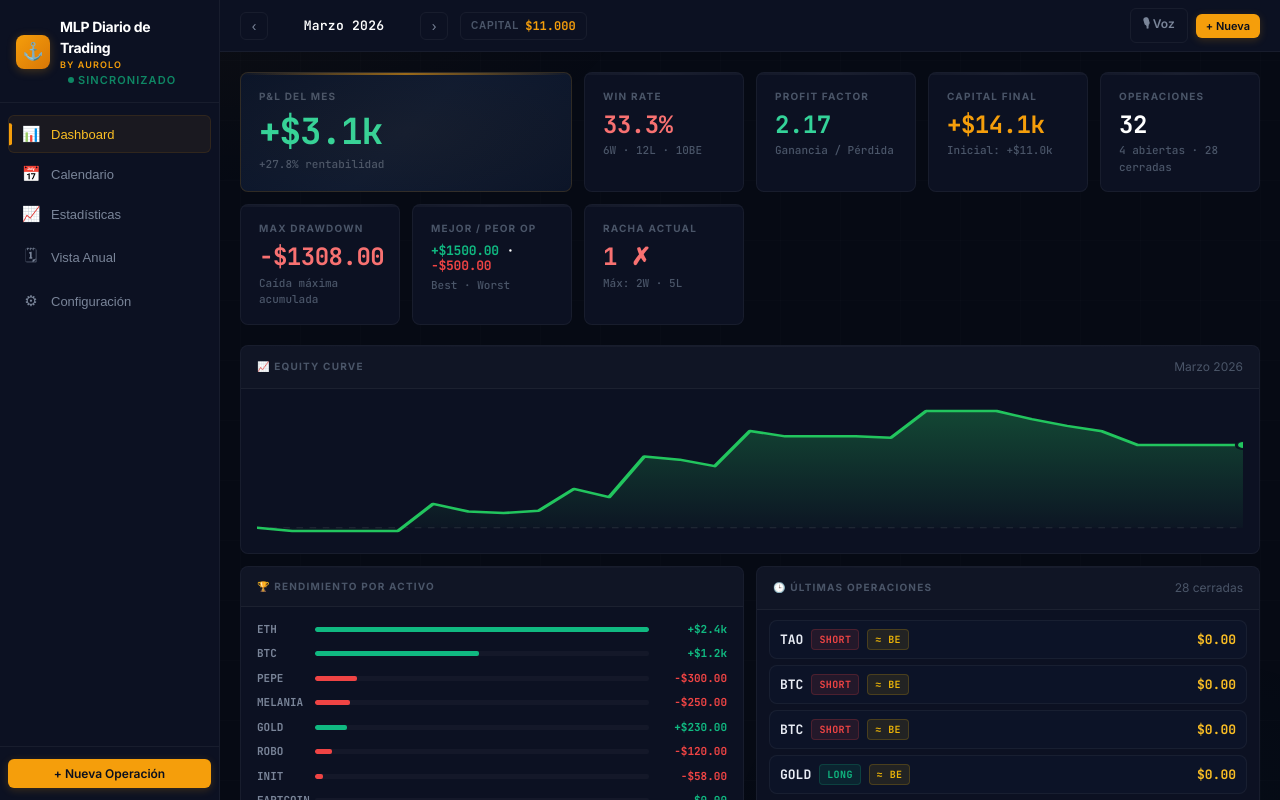
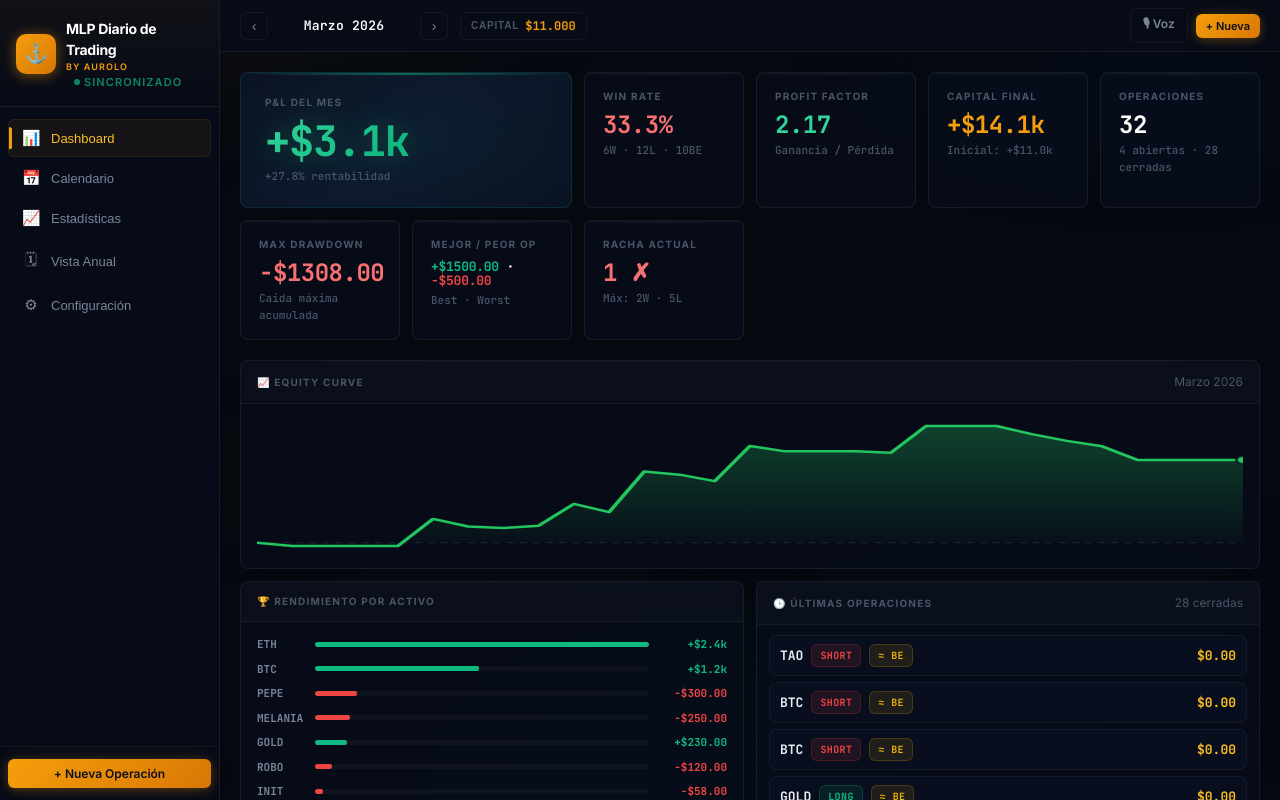
Before and after one commit to christianaurolomlp/cryptojournal, a React (Vite) app: page / in a window 1280 px wide. Shown: the top 800 px of the page. Built offline with nearby package versions, Linux system fonts and the light colour scheme; no server answers.

Commit message:
design: rediseño premium — glassmorphism, glow, hero upgrade

```diff
--- a/src/styles.css
+++ b/src/styles.css
@@ -3,16 +3,21 @@
 
 :root {
   /* ── Deep Navy Palette ── */
-  --bg: #060a14;
-  --bg-subtle: #0a0f1e;
-  --surface: rgba(10, 15, 32, 0.92);
-  --surface-solid: #0c1122;
-  --surface2: rgba(14, 20, 40, 0.85);
-  --surface2-solid: #0e1428;
-  --surface3: #131a2e;
+  --bg: #04080f;
+  --bg-subtle: #080d1a;
+  --surface: rgba(8, 14, 28, 0.75);
+  --surface-solid: #0a1020;
+  --surface2: rgba(12, 18, 36, 0.65);
+  --surface2-solid: #0c1224;
+  --surface3: #111a2e;
   --border: rgba(255,255,255,0.05);
   --border2: rgba(255,255,255,0.08);
   --border-glow: rgba(245,158,11,0.12);
+
+  /* ── Glass ── */
+  --glass-bg: rgba(10, 16, 32, 0.55);
+  --glass-border: rgba(255,255,255,0.07);
+  --glass-blur: blur(12px);
 
   /* ── Accent Colors — Trading ── */
   --gold: #f59e0b;
@@ -79,21 +84,24 @@ body::before {
   position: fixed;
   inset: 0;
   background:
-    linear-gradient(rgba(255,255,255,0.012) 1px, transparent 1px),
-    linear-gradient(90deg, rgba(255,255,255,0.012) 1px, transparent 1px);
+    linear-gradient(rgba(255,255,255,0.008) 1px, transparent 1px),
+    linear-gradient(90deg, rgba(255,255,255,0.008) 1px, transparent 1px);
   background-size: 60px 60px;
   pointer-events: none;
   z-index: 0;
 }
 
-/* Subtle ambient glow */
+/* Sophisticated mesh gradient background */
 body::after {
   content: '';
   position: fixed;
   inset: 0;
   background:
-    radial-gradient(ellipse 60% 40% at 15% 0%, rgba(245,158,11,0.03) 0%, transparent 60%),
-    radial-gradient(ellipse 50% 35% at 85% 100%, rgba(6,182,212,0.02) 0%, transparent 60%);
+    radial-gradient(ellipse 80% 50% at 10% 0%, rgba(245,158,11,0.04) 0%, transparent 50%),
+    radial-gradient(ellipse 60% 40% at 90% 10%, rgba(59,130,246,0.03) 0%, transparent 50%),
+    radial-gradient(ellipse 50% 60% at 50% 100%, rgba(6,182,212,0.025) 0%, transparent 50%),
+    radial-gradient(ellipse 70% 50% at 80% 80%, rgba(16,185,129,0.02) 0%, transparent 50%),
+    radial-gradient(ellipse 40% 30% at 20% 60%, rgba(245,158,11,0.015) 0%, transparent 50%);
   pointer-events: none;
   z-index: 0;
 }
@@ -115,8 +123,10 @@ body::after {
 /* ===== SIDEBAR ===== */
 .sidebar {
   width: var(--sidebar-w);
-  background: var(--surface-solid);
-  border-right: 1px solid var(--border);
+  background: rgba(8, 12, 24, 0.92);
+  backdrop-filter: var(--glass-blur);
+  -webkit-backdrop-filter: var(--glass-blur);
+  border-right: 1px solid var(--glass-border);
   display: flex;
   flex-direction: column;
   position: fixed;
@@ -128,24 +138,27 @@ body::after {
 }
 
 .sidebar-brand {
-  padding: 16px 16px 14px;
+  padding: 18px 16px 16px;
   border-bottom: 1px solid var(--border);
   display: flex;
   align-items: center;
   gap: 10px;
+  background: linear-gradient(180deg, rgba(245,158,11,0.04) 0%, transparent 100%);
 }
 
 .brand-icon {
-  width: 34px;
-  height: 34px;
-  border-radius: 8px;
+  width: 40px;
+  height: 40px;
+  border-radius: 10px;
   background: linear-gradient(135deg, var(--gold), #d97706);
   display: flex;
   align-items: center;
   justify-content: center;
-  font-size: 17px;
+  font-size: 19px;
   flex-shrink: 0;
-  box-shadow: 0 2px 10px rgba(245,158,11,0.25);
+  box-shadow:
+    0 2px 12px rgba(245,158,11,0.35),
+    0 0 20px rgba(245,158,11,0.15);
   animation: none;
 }
 
@@ -236,8 +249,10 @@ body::after {
 /* ===== TOPBAR ===== */
 .topbar {
   height: var(--topbar-h);
-  background: var(--surface-solid);
-  border-bottom: 1px solid var(--border);
+  background: rgba(8, 12, 24, 0.85);
+  backdrop-filter: var(--glass-blur);
+  -webkit-backdrop-filter: var(--glass-blur);
+  border-bottom: 1px solid var(--glass-border);
   position: sticky;
   top: 0;
   z-index: 90;
@@ -338,13 +353,17 @@ body::after {
 }
 
 .btn-primary {
-  background: var(--gold);
+  background: linear-gradient(135deg, #f59e0b, #d97706);
   color: #0a0f1e;
-  box-shadow: 0 2px 8px rgba(245,158,11,0.2);
+  box-shadow:
+    0 2px 10px rgba(245,158,11,0.25),
+    0 0 20px rgba(245,158,11,0.1);
 }
 .btn-primary:hover {
-  background: var(--gold-bright);
-  box-shadow: 0 4px 16px rgba(245,158,11,0.3);
+  background: linear-gradient(135deg, #fbbf24, #f59e0b);
+  box-shadow:
+    0 4px 20px rgba(245,158,11,0.35),
+    0 0 30px rgba(245,158,11,0.15);
   transform: translateY(-1px);
 }
 .btn-primary:active { transform: translateY(0); }
@@ -449,11 +468,13 @@ body::after {
 }
 
 .stat-card {
-  background: var(--surface-solid);
-  border: 1px solid var(--border);
+  background: var(--glass-bg);
+  backdrop-filter: var(--glass-blur);
+  -webkit-backdrop-filter: var(--glass-blur);
+  border: 1px solid var(--glass-border);
   border-radius: var(--radius);
   padding: 16px 18px;
-  transition: all var(--transition-fast);
+  transition: all var(--transition);
   position: relative;
   overflow: hidden;
 }
@@ -466,27 +487,33 @@ body::after {
   left: 0;
   right: 0;
   height: 2px;
-  background: linear-gradient(90deg, rgba(255,255,255,0.03), rgba(255,255,255,0.06), rgba(255,255,255,0.03));
+  background: linear-gradient(90deg, rgba(255,255,255,0.02), rgba(255,255,255,0.05), rgba(255,255,255,0.02));
 }
 
 .stat-card:hover {
-  border-color: var(--border2);
-}
-
+  border-color: rgba(255,255,255,0.1);
+  background: rgba(10, 16, 32, 0.65);
+}
+
+/* ── Hero P&L Card ── */
 .stat-card.hero {
   grid-column: span 2;
-  background: linear-gradient(135deg, #0c1528, #0f1a30, #0c1528);
-  border-color: rgba(245,158,11,0.15);
+  background:
+    linear-gradient(135deg, rgba(12, 21, 40, 0.8), rgba(15, 26, 48, 0.85), rgba(12, 21, 40, 0.8));
+  backdrop-filter: blur(16px);
+  -webkit-backdrop-filter: blur(16px);
+  border-color: rgba(245,158,11,0.18);
   position: relative;
+  padding: 22px 24px;
 }
 
 .stat-card.hero::before {
   background: linear-gradient(90deg, transparent, var(--gold), transparent);
   height: 2px;
-  opacity: 0.6;
-}
-
-/* Subtle inner glow for hero */
+  opacity: 0.7;
+}
+
+/* Inner glow for hero */
 .stat-card.hero::after {
   content: '';
   position: absolute;
@@ -494,8 +521,32 @@ body::after {
   left: -50%;
   width: 200%;
   height: 200%;
-  background: radial-gradient(ellipse at center, rgba(245,158,11,0.03) 0%, transparent 50%);
+  background: radial-gradient(ellipse at center, rgba(245,158,11,0.04) 0%, transparent 50%);
   pointer-events: none;
+}
+
+/* Hero green glow when P&L positive */
+.stat-card.hero:has(.stat-value.green)::after {
+  background: radial-gradient(ellipse at center, rgba(16,185,129,0.05) 0%, transparent 50%);
+}
+.stat-card.hero:has(.stat-value.green) {
+  border-color: rgba(16,185,129,0.15);
+}
+.stat-card.hero:has(.stat-value.green)::before {
+  background: linear-gradient(90deg, transparent, var(--green), transparent);
+  opacity: 0.5;
+}
+
+/* Hero red glow when P&L negative */
+.stat-card.hero:has(.stat-value.red)::after {
+  background: radial-gradient(ellipse at center, rgba(239,68,68,0.05) 0%, transparent 50%);
+}
+.stat-card.hero:has(.stat-value.red) {
+  border-color: rgba(239,68,68,0.15);
+}
+.stat-card.hero:has(.stat-value.red)::before {
+  background: linear-gradient(90deg, transparent, var(--red), transparent);
+  opacity: 0.5;
 }
 
 .stat-label {
@@ -518,15 +569,29 @@ body::after {
 
 .stat-value.display {
   font-family: var(--font-mono);
-  font-size: 36px;
+  font-size: 42px;
   font-weight: 800;
   letter-spacing: -0.03em;
+}
+
+/* Gradient text for positive P&L */
+.stat-value.display.green {
+  background: linear-gradient(135deg, #34d399, #10b981, #6ee7b7);
+  -webkit-background-clip: text;
+  -webkit-text-fill-color: transparent;
+  background-clip: text;
+  filter: drop-shadow(0 0 12px rgba(16,185,129,0.3));
 }
 
 .stat-value.green { color: var(--green-bright); }
 .stat-value.red { color: var(--red-bright); }
 .stat-value.yellow { color: var(--gold-bright); }
 .stat-value.indigo { color: var(--gold); }
+
+/* Red display gets a subtle glow too */
+.stat-value.display.red {
+  filter: drop-shadow(0 0 12px rgba(239,68,68,0.25));
+}
 
 .stat-sub {
   font-size: 11px;
@@ -546,11 +611,13 @@ body::after {
 .dashboard-grid .span-2 { grid-column: span 2; }
 
 .card {
-  background: var(--surface-solid);
-  border: 1px solid var(--border);
+  background: var(--glass-bg);
+  backdrop-filter: var(--glass-blur);
+  -webkit-backdrop-filter: var(--glass-blur);
+  border: 1px solid var(--glass-border);
   border-radius: var(--radius);
   overflow: hidden;
-  transition: all var(--transition-fast);
+  transition: all var(--transition);
   position: relative;
 }
 
@@ -566,7 +633,7 @@ body::after {
 }
 
 .card:hover {
-  border-color: var(--border2);
+  border-color: rgba(255,255,255,0.1);
 }
 
 .card-header {
@@ -597,16 +664,17 @@ body::after {
   position: absolute;
   pointer-events: none;
   transform: translate(-50%, -120%);
-  background: rgba(15, 23, 42, 0.95);
-  border: 1px solid #d4af37;
+  background: rgba(10, 16, 32, 0.92);
+  border: 1px solid var(--gold);
   border-radius: 8px;
   padding: 8px 12px;
   font-size: 12px;
   line-height: 1.4;
   white-space: nowrap;
   z-index: 10;
-  backdrop-filter: blur(8px);
-  box-shadow: 0 4px 12px rgba(0, 0, 0, 0.4);
+  backdrop-filter: blur(12px);
+  -webkit-backdrop-filter: blur(12px);
+  box-shadow: 0 4px 16px rgba(0, 0, 0, 0.5), 0 0 12px rgba(245,158,11,0.1);
 }
 .equity-tooltip-date {
   color: rgba(255, 255, 255, 0.6);
@@ -618,7 +686,7 @@ body::after {
   font-size: 14px;
 }
 .equity-tooltip-pct {
-  color: #d4af37;
+  color: var(--gold);
   font-size: 11px;
   margin-top: 1px;
 }
@@ -627,11 +695,13 @@ body::after {
 .trade-list { display: flex; flex-direction: column; gap: 6px; }
 
 .trade-card {
-  background: var(--surface-solid);
-  border: 1px solid var(--border);
+  background: var(--glass-bg);
+  backdrop-filter: var(--glass-blur);
+  -webkit-backdrop-filter: var(--glass-blur);
+  border: 1px solid var(--glass-border);
   border-radius: var(--radius);
   padding: 14px 16px;
-  transition: all var(--transition-fast);
+  transition: all var(--transition);
   position: relative;
   overflow: hidden;
 }
@@ -647,21 +717,23 @@ body::after {
 }
 
 .trade-card:hover {
-  border-color: var(--border2);
-  background: rgba(12, 17, 34, 1);
+  border-color: rgba(255,255,255,0.1);
+  background: rgba(10, 16, 32, 0.7);
+  transform: translateY(-2px);
+  box-shadow: 0 8px 24px rgba(0,0,0,0.3);
 }
 
 .trade-card.open {
-  border-left: 3px solid var(--gold);
+  border-left: 4px solid var(--gold);
 }
 .trade-card.win {
-  border-left: 3px solid var(--green);
+  border-left: 4px solid var(--green);
 }
 .trade-card.loss {
-  border-left: 3px solid var(--red);
+  border-left: 4px solid var(--red);
 }
 .trade-card.be {
-  border-left: 3px solid var(--yellow);
+  border-left: 4px solid var(--yellow);
 }
 
 .trade-card-top {
@@ -685,8 +757,8 @@ body::after {
 .badge {
   display: inline-flex;
   align-items: center;
-  padding: 2px 7px;
-  border-radius: 4px;
+  padding: 3px 8px;
+  border-radius: 6px;
   font-size: 10px;
   font-weight: 700;
   font-family: var(--font-mono);
@@ -951,12 +1023,14 @@ body::after {
 }
 
 .month-card {
-  background: var(--surface-solid);
-  border: 1px solid var(--border);
+  background: var(--glass-bg);
+  backdrop-filter: var(--glass-blur);
+  -webkit-backdrop-filter: var(--glass-blur);
+  border: 1px solid var(--glass-border);
   border-radius: var(--radius);
   padding: 14px;
   cursor: pointer;
-  transition: all var(--transition-fast);
+  transition: all var(--transition);
   position: relative;
   overflow: hidden;
 }
@@ -972,8 +1046,9 @@ body::after {
 }
 
 .month-card:hover {
-  border-color: var(--border2);
+  border-color: rgba(255,255,255,0.1);
   transform: translateY(-2px);
+  box-shadow: 0 8px 24px rgba(0,0,0,0.3);
 }
 
 .month-card.positive {
@@ -1020,8 +1095,8 @@ body::after {
   position: fixed;
   inset: 0;
   background: rgba(0,0,0,0.85);
-  backdrop-filter: blur(6px);
-  -webkit-backdrop-filter: blur(6px);
+  backdrop-filter: blur(8px);
+  -webkit-backdrop-filter: blur(8px);
   display: flex;
   align-items: center;
   justify-content: center;
@@ -1031,7 +1106,9 @@ body::after {
 }
 
 .modal {
-  background: var(--surface-solid);
+  background: rgba(10, 16, 32, 0.95);
+  backdrop-filter: blur(20px);
+  -webkit-backdrop-filter: blur(20px);
   border: 1px solid var(--border2);
   border-radius: var(--radius-lg);
   width: 100%;
@@ -1039,7 +1116,9 @@ body::after {
   max-height: 90vh;
   overflow-y: auto;
   animation: slideUp 0.25s cubic-bezier(0.34, 1.4, 0.64, 1);
-  box-shadow: var(--shadow-lg);
+  box-shadow:
+    var(--shadow-lg),
+    0 0 40px rgba(0,0,0,0.4);
   position: relative;
 }
 
@@ -1257,7 +1336,9 @@ textarea.form-control { resize: vertical; min-height: 72px; }
   position: fixed;
   bottom: 20px;
   right: 20px;
-  background: var(--surface-solid);
+  background: rgba(10, 16, 32, 0.9);
+  backdrop-filter: blur(16px);
+  -webkit-backdrop-filter: blur(16px);
   border: 1px solid var(--border2);
   border-radius: var(--radius);
   padding: 14px 16px;
@@ -1297,16 +1378,18 @@ textarea.form-control { resize: vertical; min-height: 72px; }
 
 /* ===== SETTINGS ===== */
 .settings-section {
-  background: var(--surface-solid);
-  border: 1px solid var(--border);
+  background: var(--glass-bg);
+  backdrop-filter: var(--glass-blur);
+  -webkit-backdrop-filter: var(--glass-blur);
+  border: 1px solid var(--glass-border);
   border-radius: var(--radius);
   margin-bottom: 14px;
   overflow: hidden;
-  transition: all var(--transition-fast);
+  transition: all var(--transition);
 }
 
 .settings-section:hover {
-  border-color: var(--border2);
+  border-color: rgba(255,255,255,0.1);
 }
 
 .settings-section-header {
@@ -1614,7 +1697,7 @@ textarea.form-control { resize: vertical; min-height: 72px; }
 .tf-table tbody tr:hover { background: var(--gold-dim); }
 .tf-badge {
   display: inline-block;
-  padding: 2px 10px;
+  padding: 3px 10px;
   border-radius: 6px;
   background: var(--gold-dim);
   border: 1px solid rgba(245,158,11,0.2);
```
